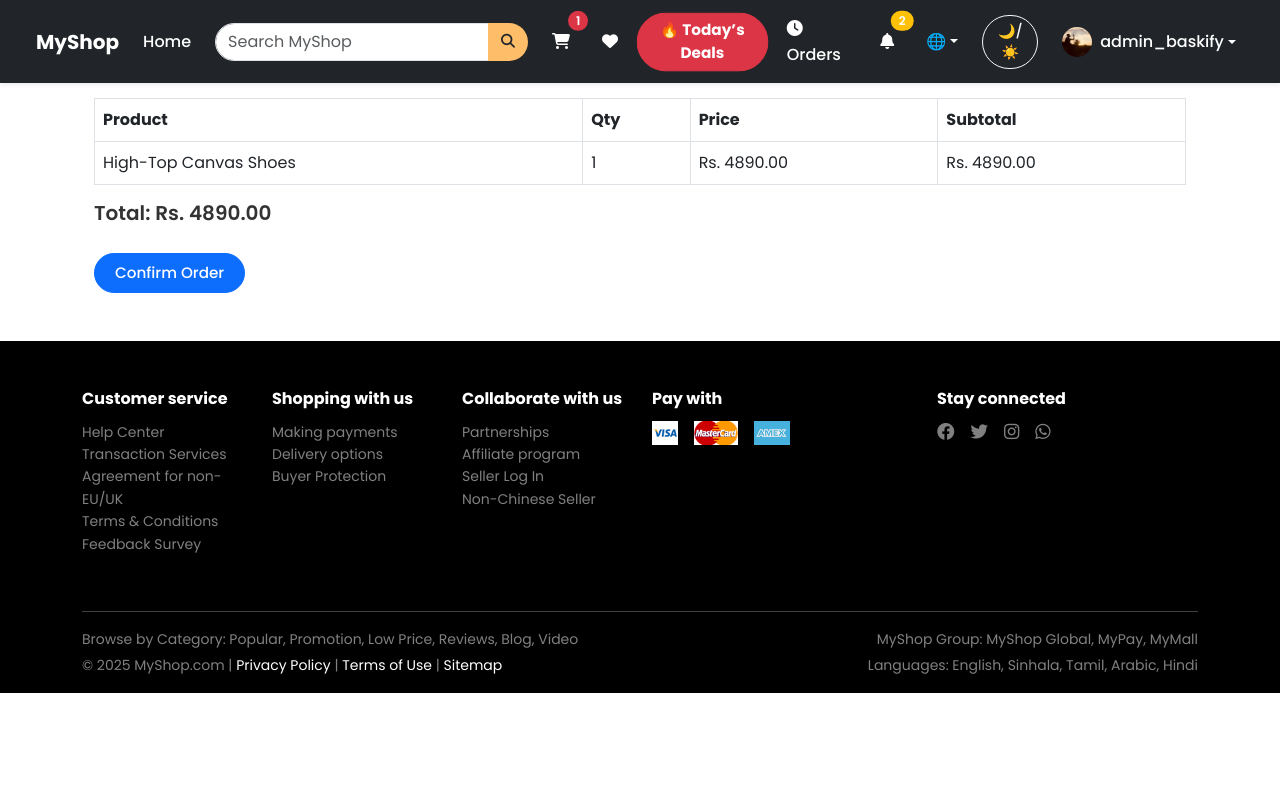
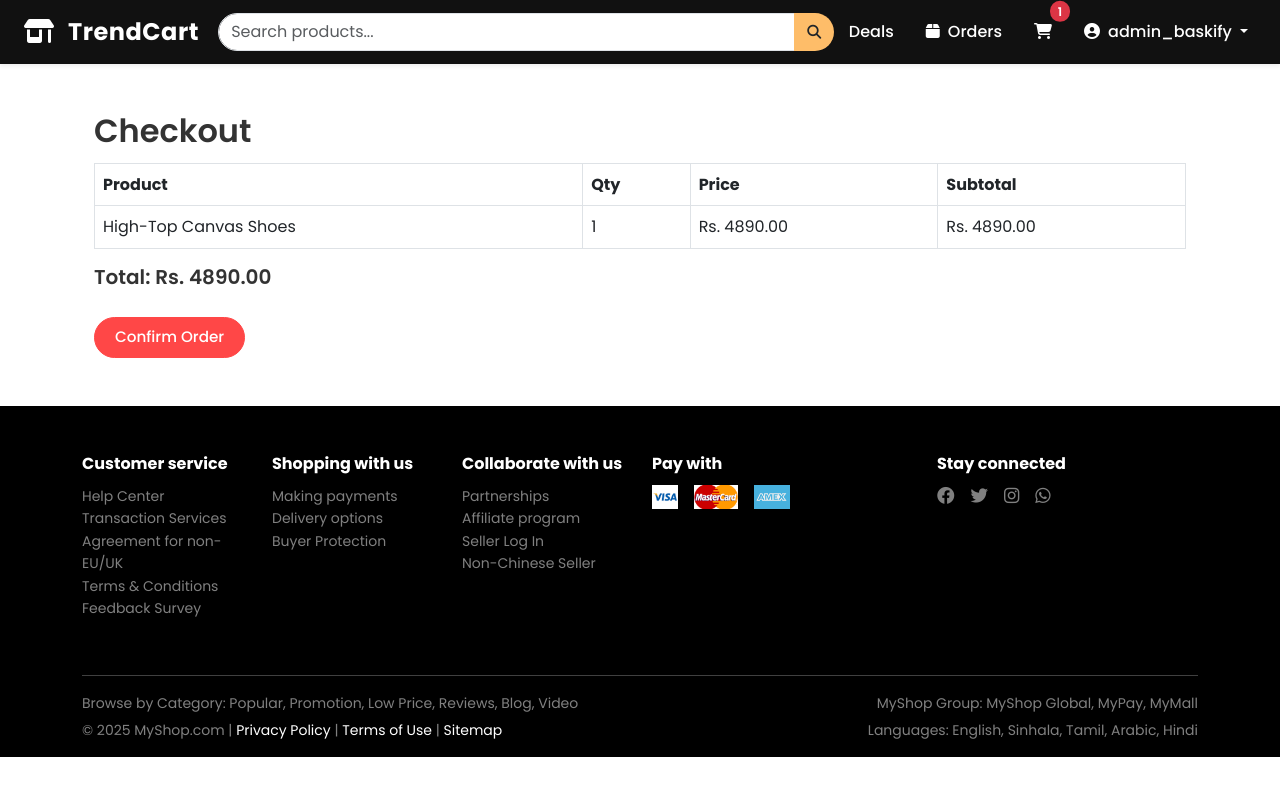
Before and after one commit to Thanurdha/ecommerce-MyShop, a Django app: page /checkout/ in a window 1280 px wide. Run offline with Django 5.2, Linux system fonts and the light colour scheme; a user stored in the database is signed in; data comes from the database, SQL or seed files in the repository; both versions use the stored data as it was after the commit.

Commit message:
professional nav bar

```diff
--- a/store/static/store/css/style.css
+++ b/store/static/store/css/style.css
@@ -1,5 +1,70 @@
 body {
   font-family: 'Poppins', sans-serif;
+}
+
+:root {
+  --primary-color: #FF4747;
+  --secondary-color: #febd69;
+  --text-color: #111111;
+  --bg-light: #f5f5f5;
+  --hover-color: #e63e3e;
+}
+
+
+.navbar-brand {
+  font-family: 'Poppins', sans-serif;
+  font-weight: 700;
+  letter-spacing: 0.5px;
+}
+
+.navbar .nav-link {
+  font-weight: 500;
+  transition: 0.3s;
+}
+
+.navbar .nav-link:hover {
+  color: var(--secondary-color) !important;
+}
+
+.dropdown-menu {
+  font-size: 0.9rem;
+}
+
+body {
+  background-color: white;
+  color: var(--text-color);
+}
+
+/* Navbar Styling */
+.navbar {
+  background-color: var(--text-color);
+}
+
+.navbar-brand,
+.nav-link {
+  color: white !important;
+}
+
+.nav-link:hover {
+  color: var(--secondary-color) !important;
+}
+
+/* Buttons */
+.btn-primary {
+  background-color: var(--primary-color);
+  border-color: var(--primary-color);
+  color: white;
+}
+
+.btn-primary:hover {
+  background-color: var(--hover-color);
+  border-color: var(--hover-color);
+}
+
+/* Section Backgrounds */
+.section-light {
+  background-color: var(--bg-light);
+  padding: 40px 20px;
 }
 
 
--- a/store/templates/store/base.html
+++ b/store/templates/store/base.html
@@ -51,38 +51,40 @@
 <body>
 
 <!-- Navigation Bar -->
-<nav class="navbar navbar-expand-lg navbar-dark bg-dark fixed-top px-4 shadow-sm">
-  <div class="container-fluid">
-    <a class="navbar-brand fw-bold" href="{% url 'home' %}">MyShop</a>
-
-    <button class="navbar-toggler" type="button" data-bs-toggle="collapse" data-bs-target="#navbarContent">
-      <span class="navbar-toggler-icon"></span>
-    </button>
-
-    <div class="collapse navbar-collapse" id="navbarContent">
-      <ul class="navbar-nav ms-auto align-items-center">
-
-        <!-- Home -->
-        <li class="nav-item me-3">
-          <a class="nav-link text-white" href="{% url 'home' %}">Home</a>
-        </li>
+<nav class="navbar navbar-expand-lg shadow-sm sticky-top" style="background-color: var(--text-color);">
+  <div class="container-fluid px-4">
+    <!-- Logo/Brand -->
+    <a class="navbar-brand fw-bold fs-4 text-white" href="{% url 'home' %}">
+      <i class="fas fa-store-alt me-2"></i> TrendCart
+    </a>
 
     <!-- Search Bar -->
-        <li class="nav-item me-3">
-          <form class="d-flex" role="search" method="get" action="{% url 'search' %}" style="flex-grow: 1; max-width: 600px;">
+    <form class="d-flex mx-auto w-50" role="search" method="get" action="{% url 'search' %}">
       <div class="input-group">
-              <input class="form-control rounded-start-pill" type="search" name="q" placeholder="Search MyShop" aria-label="Search">
-              <button class="btn" type="submit" style="background-color: #febd69; border-top-right-radius: 50px; border-bottom-right-radius: 50px;">
+        <input type="search" name="q" class="form-control rounded-start-pill" placeholder="Search products..." aria-label="Search">
+        <button class="btn" type="submit" style="background-color: var(--secondary-color); border-top-right-radius: 50px; border-bottom-right-radius: 50px;">
           <i class="fas fa-search"></i>
         </button>
       </div>
     </form>
+
+    <!-- Right Links & Icons -->
+    <ul class="navbar-nav ms-auto align-items-center">
+      <!-- Today's Deals -->
+      <li class="nav-item me-3">
+        <a href="{% url 'todays_deals' %}" class="nav-link text-white fw-medium">Deals</a>
       </li>
 
-        <!-- Cart -->
+      <!-- Orders -->
+      {% if user.is_authenticated %}
+      <li class="nav-item me-3">
+        <a href="{% url 'order_history' %}" class="nav-link text-white"><i class="fas fa-box me-1"></i> Orders</a>
+      </li>
+
+      <!-- Cart Icon -->
       <li class="nav-item me-3 position-relative">
-          <a class="nav-link text-white" href="{% url 'view_cart' %}">
-            <i class="fa fa-shopping-cart"></i>
+        <a href="{% url 'view_cart' %}" class="nav-link text-white">
+          <i class="fas fa-shopping-cart"></i>
           {% if cart_item_count > 0 %}
           <span class="position-absolute top-0 start-100 translate-middle badge rounded-pill bg-danger">
             {{ cart_item_count }}
@@ -91,85 +93,31 @@
         </a>
       </li>
 
-        <!-- Wishlist -->
-        <li class="nav-item me-3">
-          <a class="nav-link text-white" href="#">
-            <i class="fas fa-heart"></i>
+      <!-- Profile Icon -->
+      <li class="nav-item dropdown">
+        <a class="nav-link dropdown-toggle text-white" href="#" role="button" data-bs-toggle="dropdown" aria-expanded="false">
+          <i class="fas fa-user-circle me-1"></i> {{ user.username }}
         </a>
-        </li>
-
-        <!-- Deals -->
-        <li class="nav-item me-3">
-          <a href="{% url 'todays_deals' %}" class="btn btn-danger btn-sm rounded-pill fw-bold deals-btn">
-            🔥 Today’s Deals
-          </a>
-        </li>
-
-        {% if user.is_authenticated %}
-        <!-- Orders -->
-        <li class="nav-item me-3">
-          <a class="nav-link text-white" href="{% url 'order_history' %}">
-            <i class="fas fa-clock me-1"></i> Orders
-          </a>
-        </li>
-
-        <!-- Notifications -->
-        <li class="nav-item dropdown me-3">
-          <a class="nav-link text-white position-relative" href="#" id="notificationDropdown" role="button" data-bs-toggle="dropdown">
-            <i class="fas fa-bell"></i>
-            <span class="position-absolute top-0 start-100 translate-middle badge rounded-pill bg-warning">2</span>
-          </a>
-          <ul class="dropdown-menu dropdown-menu-end" aria-labelledby="notificationDropdown">
-            <li><a class="dropdown-item" href="#">New deal on Shoes!</a></li>
-            <li><a class="dropdown-item" href="#">Order shipped 🚚</a></li>
-          </ul>
-        </li>
-
-        <!-- Language -->
-        <li class="nav-item dropdown me-3">
-          <a class="nav-link dropdown-toggle text-white" href="#" data-bs-toggle="dropdown">🌐</a>
         <ul class="dropdown-menu dropdown-menu-end">
-            <li><a class="dropdown-item" href="#">🇬🇧 English</a></li>
-            <li><a class="dropdown-item" href="#">🇱🇰 Sinhala</a></li>
-          </ul>
-        </li>
-
-        <!-- Theme Toggle -->
-        <li class="nav-item me-3">
-          <button class="btn btn-outline-light btn-sm" onclick="document.body.classList.toggle('bg-light'); document.body.classList.toggle('text-dark');">
-            🌙/☀️
-          </button>
-        </li>
-
-        <!-- Profile Dropdown -->
-        <li class="nav-item dropdown">
-          <a class="nav-link dropdown-toggle text-white d-flex align-items-center" href="#" id="profileDropdown" role="button" data-bs-toggle="dropdown" aria-expanded="false">
-            <img src="{{ user.profile.profile_image.url|default:'/media/profile_images/default.png' }}" class="rounded-circle me-2" width="30" height="30" style="object-fit: cover;">
-            {{ user.username }}
-          </a>
-          <ul class="dropdown-menu dropdown-menu-end" aria-labelledby="profileDropdown">
-            <li><a class="dropdown-item" href="{% url 'profile' %}"><i class="fas fa-user me-2"></i> View Profile</a></li>
+          <li><a class="dropdown-item" href="{% url 'profile' %}">Profile</a></li>
           <li><hr class="dropdown-divider"></li>
           <li>
-              <form action="{% url 'logout' %}" method="post" class="px-3">
-                {% csrf_token %}
-                <button type="submit" class="btn btn-outline-danger btn-sm w-100">Logout</button>
+            <form method="post" action="{% url 'logout' %}">{% csrf_token %}
+              <button type="submit" class="dropdown-item">Logout</button>
             </form>
           </li>
         </ul>
       </li>
-
       {% else %}
-        <!-- Login/Signup -->
-        <li class="nav-item ms-3">
+      <li class="nav-item me-2">
         <a href="{% url 'login' %}" class="btn btn-outline-light btn-sm me-2">Login</a>
         <a href="{% url 'signup' %}" class="btn btn-warning btn-sm">Sign Up</a>
       </li>
       {% endif %}
     </ul>
   </div>
-  </div>
 </nav>
+
 
 <!-- Flash Messages -->
 <div class="container mt-3">
```
Also changed, not shown: db.sqlite3. Lines whose indentation alone changed are shown as unchanged.
